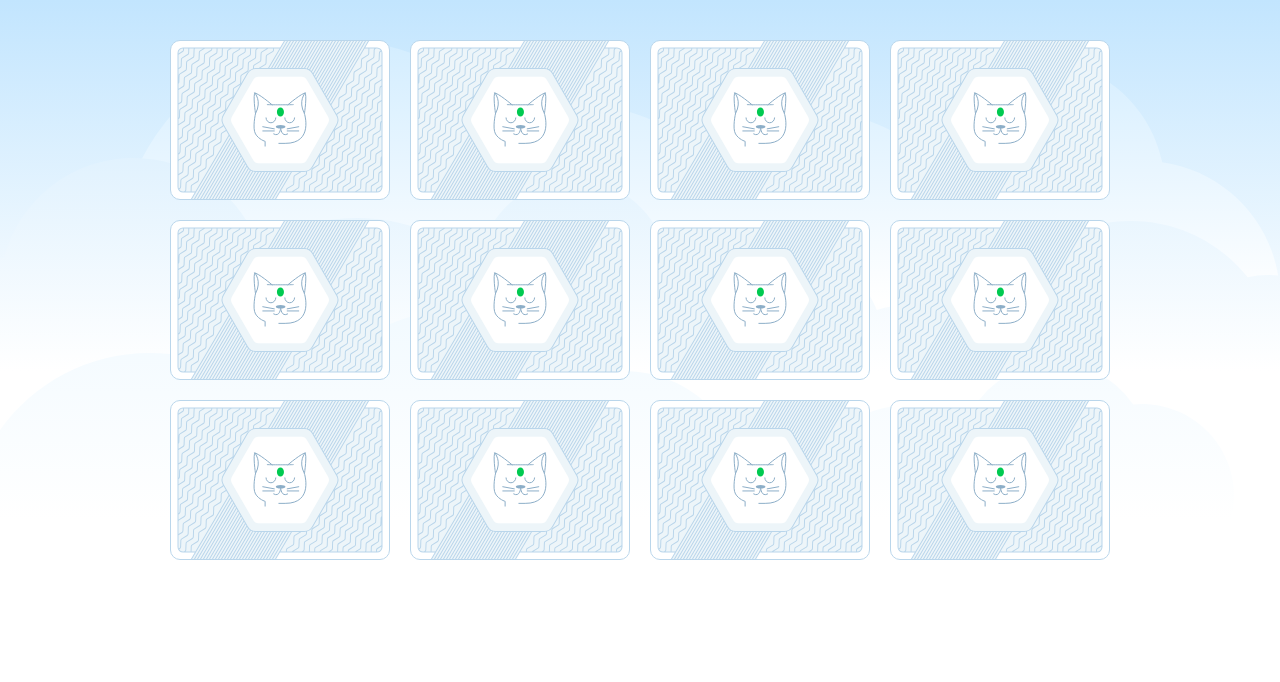
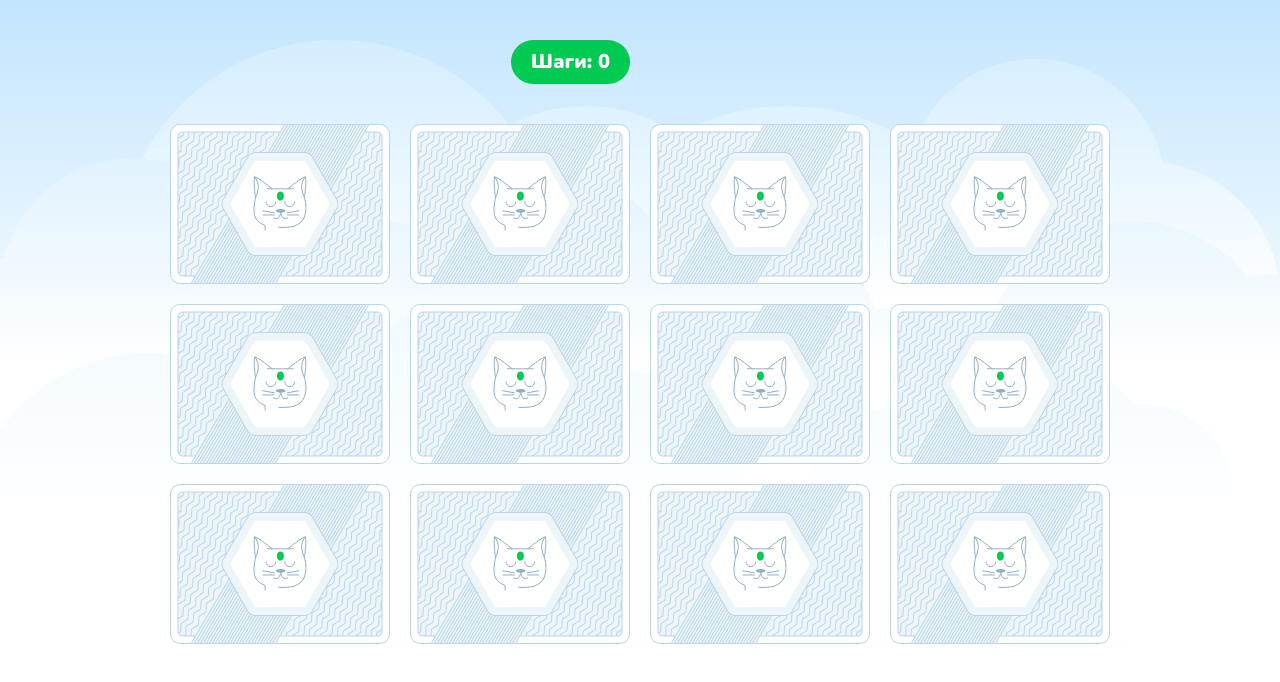
Before and after one commit to carpediem511/game_with_cards, a React (Create React App) app: page / in a window 1280 px wide. Shown: the top 682 px of the page. Built offline with nearby package versions, Linux system fonts and the light colour scheme.

Commit message:
реализован переворот карточек на картинки и обратн

```diff
--- a/src/components/App/index.tsx
+++ b/src/components/App/index.tsx
@@ -1,22 +1,38 @@
 import Card from '../Card';
 import './styles.css';
 import { Image } from '../Data'
+import { useState } from 'react';
 
 type Props = {
 	images: Image[];
-	visibleItems: number[];
+
 	finishedItems: number[];
 }
 
 const animationDuration = '0.8s'
 const transform = 'rotateY(180deg)'
-const cursor = 'default'
 
-function App({ images, visibleItems, finishedItems }: Props) {
+
+function App({ images, finishedItems }: Props) {
+
+	const [selectedCard, setSelectedCard] = useState<string[]>([])
+	const [count, setCount] = useState<number>(0)
+
+
+
+	const handleClick = (id: string) => {
+
+		if (!selectedCard.includes(id) && !finishedItems.includes(parseInt(id, 10))) {
+
+			setSelectedCard((prevSelectedCard) => [...prevSelectedCard, id])
+			setCount((prevCount) => prevCount + 1)
+		}
+	}
 
 	return (
 		<>
 			<section className="game container">
+				<div className='steps'>Шаги: {count}</div>
 				<ul className="cards">
 
 					{images.map((item: Image) => (
@@ -25,11 +41,11 @@
 							key={item.id}
 							url={item.url}
 							description={item.description}
-							isVisible={visibleItems.includes(parseInt(item.id, 10))}
+
 							isFinished={finishedItems.includes(parseInt(item.id, 10))}
 							animationDuration={animationDuration}
 							transform={transform}
-							cursor={cursor}
+							onClick={() => handleClick(item.id)}
 						/>
 					))}
 
--- a/src/components/Card/index.tsx
+++ b/src/components/Card/index.tsx
@@ -1,17 +1,31 @@
+import { useState } from "react"
+
 type Props = {
 
 	url: string
 	description: string
-	isVisible: boolean
+
 	isFinished: boolean
 	animationDuration: string
 	transform: string
-	cursor: string
+	onClick: () => void
 }
 
-const Card = ({ url, description, isVisible, isFinished, animationDuration, transform, cursor }: Props) => {
+const Card = ({ url, description, isFinished, animationDuration, transform, onClick }: Props) => {
 
-	const className = `${isVisible ? 'card-show' : ''
+
+
+	const backImageUrl = "/img/back-cats.svg"
+
+	const [isOpenCard, setIsOpenCard] = useState<boolean>(false)
+
+	const handleClick = () => {
+		if (!isFinished) {
+			setIsOpenCard(!isOpenCard);
+			onClick();
+		}
+	};
+	const className = `${isOpenCard ? 'card-show' : ''
 		} ${isFinished ? 'card-finished' : ''
 		}`;
 
@@ -19,10 +33,24 @@
 
 		<>
 			<li
-				className={`card ${className}`} style={{ transition: `transform ${animationDuration}` }}
+				className={`card ${className}`}
+				style={{
+					transition: `transform ${animationDuration}`,
+					backgroundImage: isOpenCard ? `url(${backImageUrl})` : "none",
+				}}
+				onClick={handleClick}
 			>
-				<img src={url} width="204" height="144" alt={description} style={{ transform, backfaceVisibility: 'hidden' }} />
-
+				{isOpenCard ? (
+					<img
+						src={url}
+						width="204"
+						height="144"
+						alt={description}
+						style={{ transform, backfaceVisibility: "hidden" }}
+					/>
+				) : (
+					<div className="card-back"></div>
+				)}
 			</li>
 		</>
 	)
--- a/src/index.tsx
+++ b/src/index.tsx
@@ -8,11 +8,11 @@
 	document.getElementById('root') as HTMLElement
 )
 
-const visibleItems: number[] = []
+
 const finishedItems: number[] = []
 
 root.render(
 	<React.StrictMode>
-		<App images={images} visibleItems={visibleItems} finishedItems={finishedItems} />
+		<App images={images} finishedItems={finishedItems} />
 	</React.StrictMode>
 );
```
